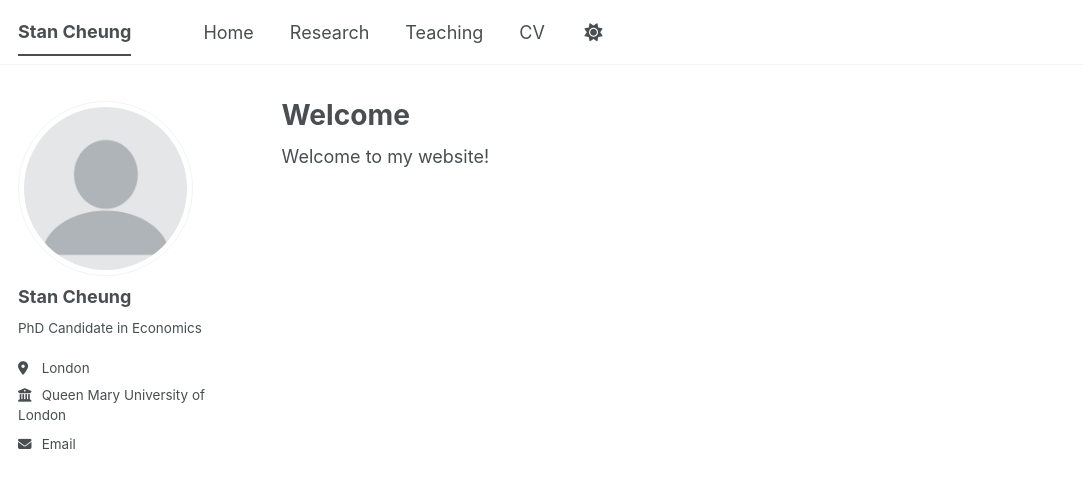
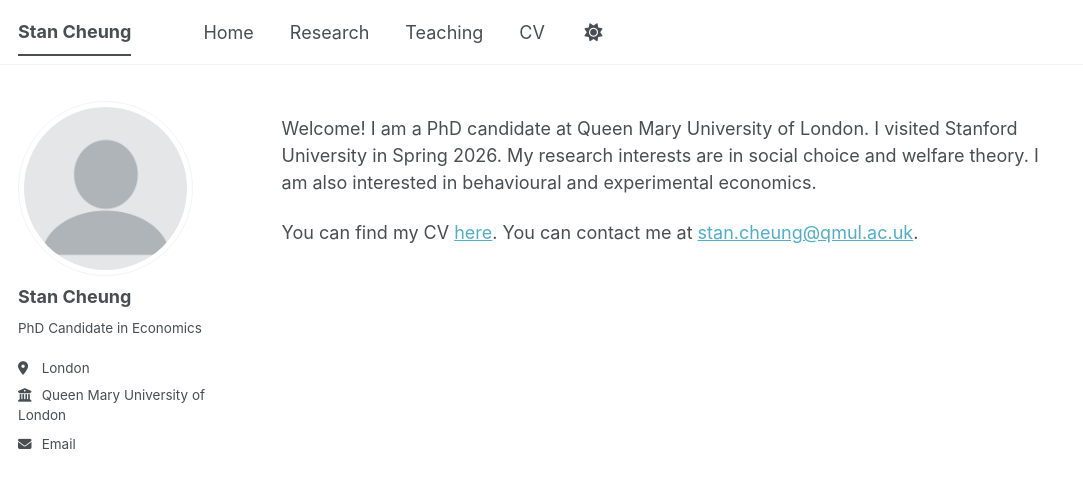
Before and after one commit to stan-cheung/stan-cheung.github.io, a Jekyll site: the page built from _pages/about.md, in a window 1280 px wide. Shown: the top 488 px of the page, without its empty margins (0-1083 px from the left). Built offline with Jekyll 4.4.1, drawn with Linux system fonts in a browser that asks for light colours; a style sheet for code colours, icons or effects is not loaded.

Commit message:
Revise about page content and title
Updated the about page with personal information and contact details.

```diff
--- a/_pages/about.md
+++ b/_pages/about.md
@@ -1,8 +1,11 @@
 ---
 layout: single
-title: "Welcome"
+title: ""
 permalink: /
 author_profile: true
 ---
 
-Welcome to my website!
+Welcome! I am a PhD candidate at Queen Mary University of London. I visited Stanford University in Spring 2026. My research interests are in social choice and welfare theory. I am also interested in behavioural and experimental economics.
+
+You can find my CV [here]({{ site.baseurl }}/files/cv.pdf).
+You can contact me at [stan.cheung@qmul.ac.uk](mailto:stan.cheung@qmul.ac.uk).
```
